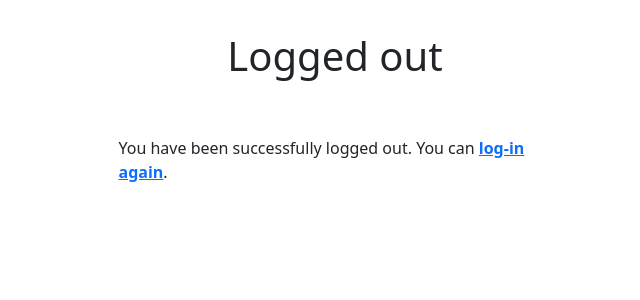
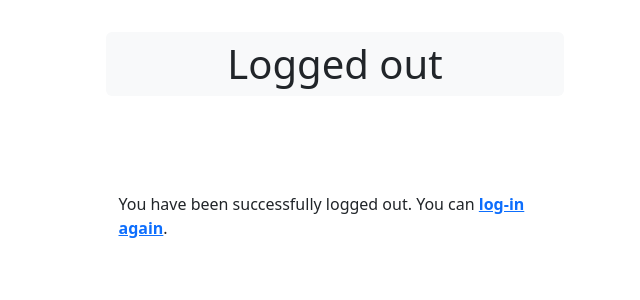
Before and after one commit to XessiveObserver/journal, a Django app: page /account/logout/ in a window 1280 px wide. Shown: the part 58-358 px from the top of the page, without its empty margins (305-945 px from the left). Run offline with Django 4.2, Linux system fonts and the light colour scheme; some libraries are stand-ins or nearby versions.

Commit message:
general styling

```diff
--- a/account/templates/registration/logged_out.html
+++ b/account/templates/registration/logged_out.html
@@ -3,7 +3,10 @@
 {% block title %}Logged out{% endblock title %}
 
 {% block page_header%}
-<h1 class="text-center">Logged out</h1>
+<div class="col-sm-5 mx-auto">
+    <h1 class=" text-center fw-light p-2 mb-5 bg-light rounded">Logged out</h1>
+
+</div>
 {% endblock page_header%}
 
 {% block content %}
```
Also changed, not shown: db.sqlite3.
